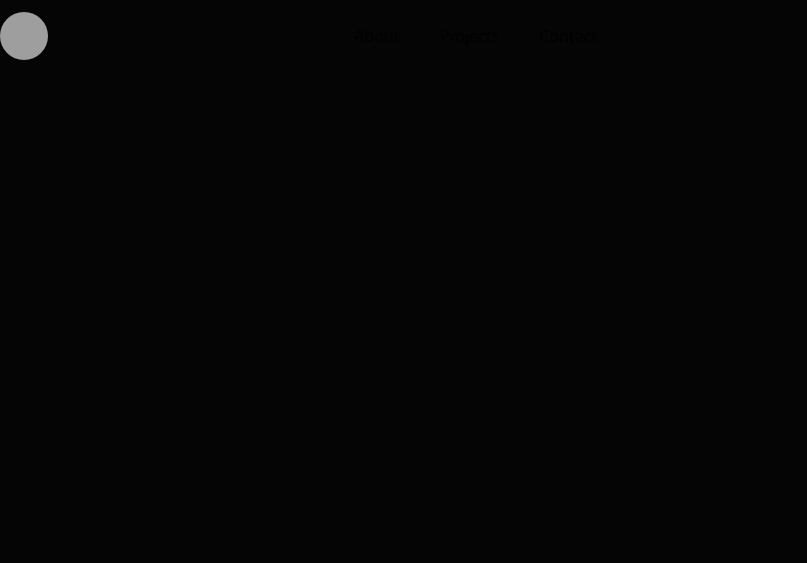
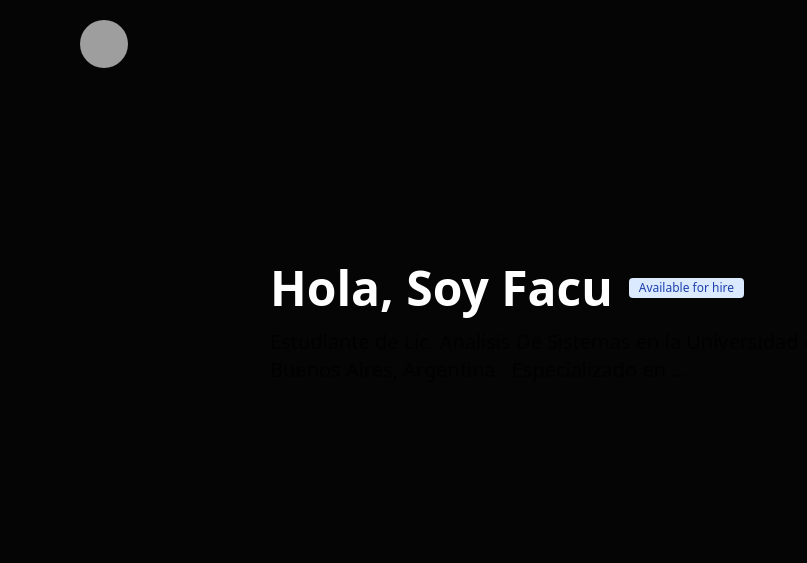
Before and after one commit to facur3/my-portfolio, an Astro site: page / in a window 1280 px wide. Shown: the whole page, without its empty margins (0-807 px from the left). Built offline with nearby package versions, Linux system fonts and the light colour scheme; Astro itself is replaced by a stand-in of ours; grey boxes are pictures that could not be loaded; a web font is replaced by a local one.

Commit message:
header,h1 and h2

```diff
--- a/package.json
+++ b/package.json
@@ -10,6 +10,7 @@
   },
   "dependencies": {
     "@astrojs/tailwind": "^5.1.5",
+    "@fontsource-variable/onest": "^5.1.1",
     "astro": "^5.1.8",
     "tailwindcss": "^3.4.17"
   }
--- /dev/null
+++ b/src/components/Badge.astro
@@ -0,0 +1,3 @@
+<span class="bg-blue-100 text-blue-800 text-xs font-medium me-2 px-2.5 py-0.5 rounded dark:bg-blue-900 dark:text-blue-300">
+<slot />
+</span>
--- a/src/components/Header.astro
+++ b/src/components/Header.astro
@@ -1,8 +1,8 @@
-<header class="flex justify-between items-center py-3 w-[1120px]">
+<header class="flex justify-between items-center py-5 w-[1120px] mx-auto">
     <img class = "rounded-full w-12 h-12" src="https://i.pinimg.com/736x/e1/7a/7b/e17a7bf0f6743276d44f411eb6f998cd.jpg" alt="foto facur">
 
     <nav class="flex flex-row gap-x-10 opacity-80">
-        <a href="/"></a>
+        <a href="/">Home</a>
         <a href="/about">About</a>
         <a href="/projects">Projects</a>
         <a href="/contact">Contact</a>
--- a/src/layouts/Layout.astro
+++ b/src/layouts/Layout.astro
@@ -1,5 +1,6 @@
 ---
 import Header from '../components/Header.astro';
+import '@fontsource-variable/onest'
 ---
 
 
@@ -24,13 +25,13 @@ import Header from '../components/Header.astro';
 	}
 
 	html{
-		font-family: system-ui, sans-serif;
+		font-family: 'Onest Variable' system-ui, sans-serif;
 	}
 
 	body {
 		background: #050505;
 		display: flex;
-		justify-content: center;
+		flex-direction: column;
 		min-height: 100hv;
 	}
 </style>
--- a/src/pages/index.astro
+++ b/src/pages/index.astro
@@ -1,9 +1,23 @@
 ---
+import Badge from '../components/Badge.astro';
 import Layout from '../layouts/Layout.astro';
 ---
-
+</section>
 <Layout>
 	<main>
+		<section class="w-full mx-auto lg:w-[740px] py-44">
+		<h1 class="text-white text-5xl font-bold flex flex-row gap-x-4 pb-4">Hola, Soy Facu
+			<div class="flex justify-center items-center">
+				<a class="flex justify-center items-center" href="https://www.linkedin.com/in/facu-rossi-a5839a278/" target="_blank" rel="noopener">
+					<Badge>Available for hire</Badge>
+				</a>
+			</div>
+		</h1>
+		<h2 class="text-xl opacity-75">Estudiante de Lic. Analisis De Sistemas en la Universidad de Buenos Aires.
+			De Buenos Aires, Argentina . Especializado en ...
+		</h2>
 
+		<ul></ul>
+		</section>
 	</main>
 </Layout>
```
Also changed, not shown: 1 other file.
